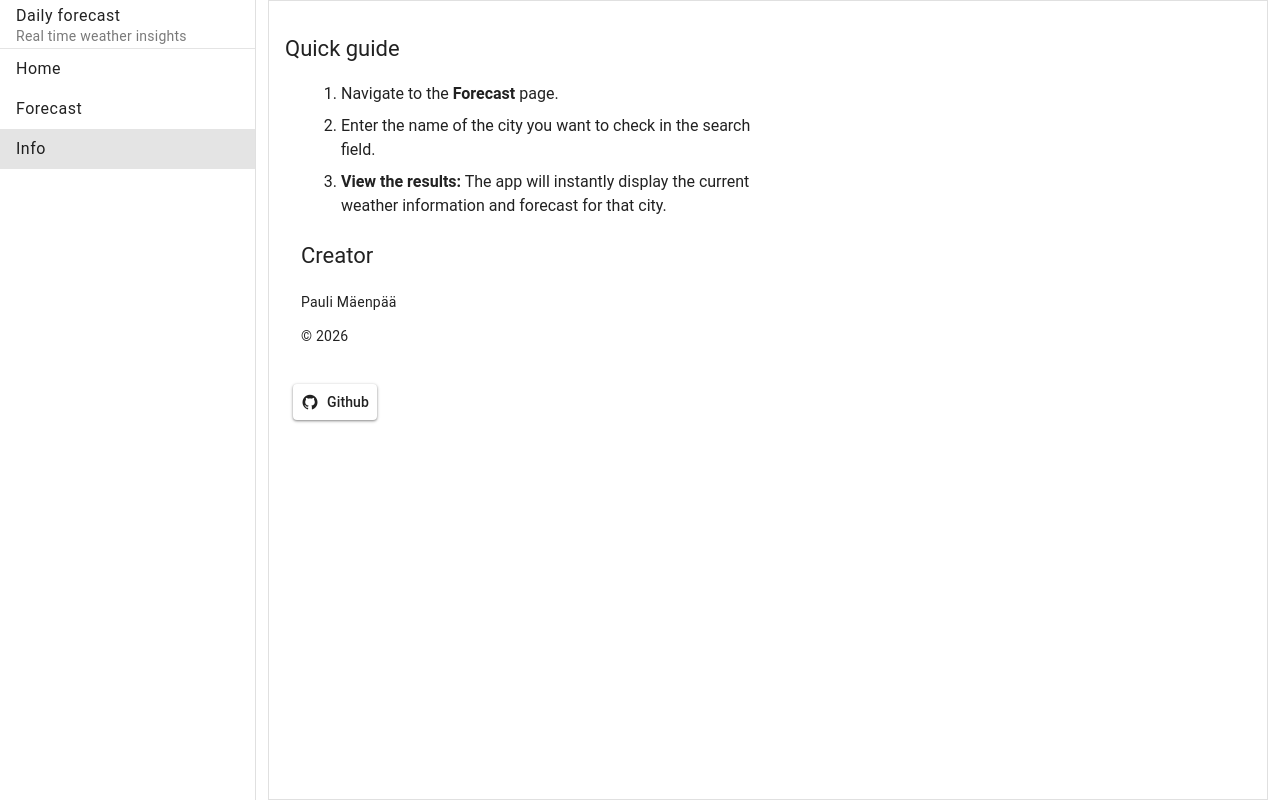
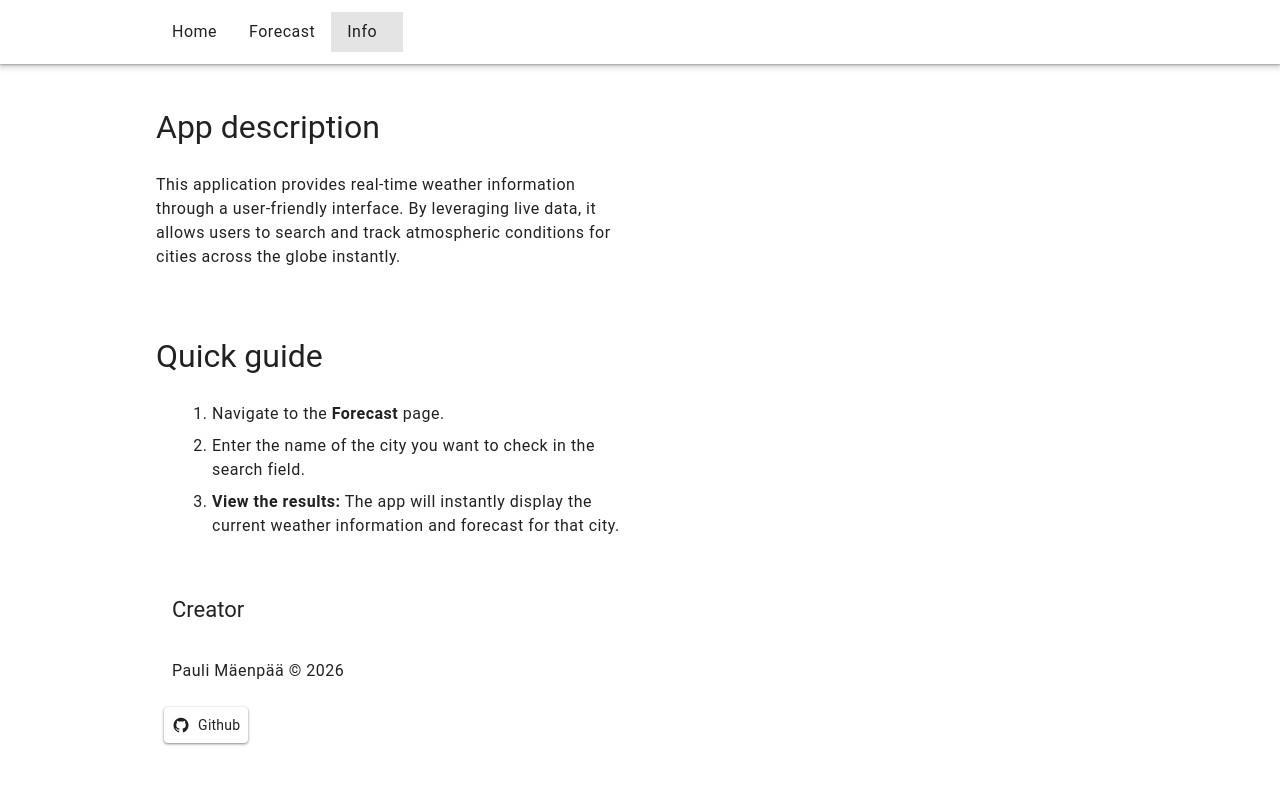
Before and after one commit to PauliMaenpaa/forecast-app, a Vue app: page /info in a window 1280 px wide. Built offline with nearby package versions, Linux system fonts and the light colour scheme.

Commit message:
Installed Pinia Store and made changes to main.js, made a functionality to pass a textfield text to a ref variable and show variable on screen after button press

```diff
--- a/package.json
+++ b/package.json
@@ -11,6 +11,7 @@
   "dependencies": {
     "@mdi/font": "^7.4.47",
     "@mdi/js": "^7.4.47",
+    "pinia": "^3.0.4",
     "vue": "^3.5.30",
     "vue-router": "4",
     "vuetify": "^4.0.5"
--- a/src/App.vue
+++ b/src/App.vue
@@ -3,9 +3,8 @@ import NavigationComponent from "./components/NavigationComponent.vue";
 </script>
 <template>
 	<v-app>
-		<NavigationComponent />
-
 		<v-main>
+			<NavigationComponent />
 			<router-view />
 		</v-main>
 	</v-app>
--- a/src/components/NavigationComponent.vue
+++ b/src/components/NavigationComponent.vue
@@ -1,9 +1,18 @@
 <template>
-	<v-navigation-drawer permanent>
-		<v-list-item title="Daily forecast" subtitle="Real time weather insights"></v-list-item>
-		<v-divider></v-divider>
-		<v-list-item to="/" link title="Home"></v-list-item>
-		<v-list-item to="/forecast" link title="Forecast"></v-list-item>
-		<v-list-item to="/info" link title="Info"></v-list-item>
-	</v-navigation-drawer>
+	<v-app-bar class="p-0">
+		<v-container class="d-flex">
+			<!-- <v-app-bar-nav-icon></v-app-bar-nav-icon> -->
+			<!-- <v-list-item title="Daily forecast" subtitle="Real time weather insights"></v-list-item> -->
+			<v-list-item to="/"
+						 link
+						 title="Home"></v-list-item>
+			<v-list-item to="/forecast"
+						 link
+						 title="Forecast"></v-list-item>
+			<v-list-item to="/info"
+						 link
+						 title="Info"></v-list-item>
+			<v-app-bar-title></v-app-bar-title>
+		</v-container>
+	</v-app-bar>
 </template>
--- a/src/main.js
+++ b/src/main.js
@@ -1,6 +1,9 @@
 import {createApp} from "vue";
 import "./style.css";
 import App from "./App.vue";
+
+// Pinia Store
+import {createPinia} from "pinia";
 
 import "@mdi/font/css/materialdesignicons.css";
 
@@ -11,6 +14,8 @@ import {aliases, mdi} from "vuetify/iconsets/mdi";
 
 // Reititin (Tarkista että polku on oikein tiedostoosi nähden)
 import router from "./router/routes";
+
+const pinia = createPinia();
 
 const vuetify = createVuetify({
   icons: {
@@ -23,4 +28,4 @@ const vuetify = createVuetify({
 });
 
 // Lisää .use(router) tähän ketjuun
-createApp(App).use(vuetify).use(router).mount("#app");
+createApp(App).use(vuetify).use(router).use(pinia).mount("#app");
--- a/src/views/ForecastView.vue
+++ b/src/views/ForecastView.vue
@@ -1,16 +1,36 @@
 <script setup>
+
+import { ref } from 'vue'
+
+const searchQuery = ref('')
+const city = ref('')
+
+const handleSearch = () => {
+    city.value = searchQuery.value
+}
 
 </script>
 
 <template>
-    <v-container class="border h-screen">
+    <v-container>
         <v-row>
-            <h2 class="text-display-medium">Search for daily forecast</h2>
+            <h2 class="text-headline-large">Search for daily forecast</h2>
         </v-row>
         <v-row>
-            <v-text-field label="Search city..." variant="outlined">
-
-            </v-text-field>
+            <v-text-field v-model="searchQuery"
+                          label="Search city..."
+                          variant="outlined"
+                          clearable></v-text-field>
+            <v-btn @click="handleSearch"
+                   color="primary"
+                   class="ml-4 mb-5"
+                   height="56"
+                   text="search"></v-btn>
+        </v-row>
+        <v-row v-if="searchQuery">
+            <p class="text-body-large">
+                {{ city }}
+            </p>
         </v-row>
     </v-container>
 </template>
--- a/src/views/HomeView.vue
+++ b/src/views/HomeView.vue
@@ -1,6 +1,6 @@
 <template>
-    <v-container class="border fill-height">
-        <h1>Home</h1>
+    <v-container>
+        <h1 class="text-headline-large">Home</h1>
     </v-container>
 
 </template>
--- a/src/views/InfoView.vue
+++ b/src/views/InfoView.vue
@@ -2,13 +2,29 @@
 </script>
 
 <template>
-    <v-container class="border fill-height">
+    <v-container>
         <v-row>
-            <v-col cols="12" md="8" lg="6">
-                <h2 class="text-title-large">Quick guide</h2>
+            <v-col cols="12"
+                   md="8"
+                   lg="6">
+                <h2 class="text-headline-large">App description</h2>
 
                 <div>
-                    <ol class="ml-4">
+                    <p class="text-body-large">This application provides real-time weather information through a
+                        user-friendly interface. By
+                        leveraging live data, it allows users to search and track atmospheric conditions for cities
+                        across the globe instantly.</p>
+                </div>
+            </v-col>
+        </v-row>
+        <v-row>
+            <v-col cols="12"
+                   md="8"
+                   lg="6">
+                <h2 class="text-headline-large">Quick guide</h2>
+
+                <div>
+                    <ol class="ml-4 text-body-large">
                         <li class="mb-2">Navigate to the <strong>Forecast</strong> page.</li>
                         <li class="mb-2">Enter the name of the city you want to check in the search field.</li>
                         <li><strong>View the results:</strong> The app will instantly display the current weather
@@ -17,20 +33,23 @@
                 </div>
             </v-col>
         </v-row>
-        <v-spacer>
-
-        </v-spacer>
         <v-row>
-            <v-col cols="12" md="8" lg="6">
+            <v-col cols="12"
+                   md="8"
+                   lg="6">
                 <v-card variant="flat">
-                    <v-card-title class="text-title-large">Creator</v-card-title>
-                    <v-card-text>
-                        <p class="text-body-medium">Pauli Mäenpää</p>
-                        <p class="text-body-medium">© 2026</p>
+                    <v-card-title class="pt-0 pb-0">
+                        <h2 class="text-title-large">Creator</h2>
+                    </v-card-title>
+                    <v-card-text class="pt-0 pb-0">
+                        <p class="text-body-large">Pauli Mäenpää © 2026</p>
                     </v-card-text>
                     <v-card-actions>
-                        <v-btn prepend-icon="mdi-github" href="https://github.com/PauliMaenpaa" target="_blank"
-                            variant="elevated">
+                        <v-btn class="text-body-medium"
+                               prepend-icon="mdi-github"
+                               href="https://github.com/PauliMaenpaa"
+                               target="_blank"
+                               variant="elevated">
                             Github
                         </v-btn>
                     </v-card-actions>
```
Also changed, not shown: 2 other files (tests, documents, lock files or other folders).
